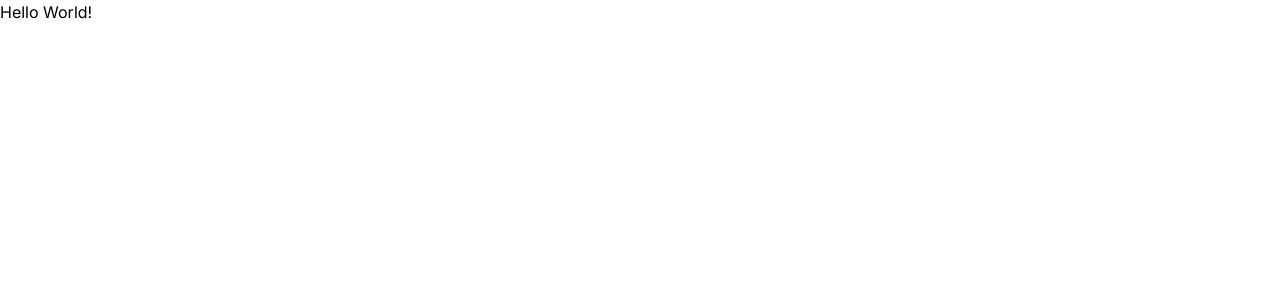
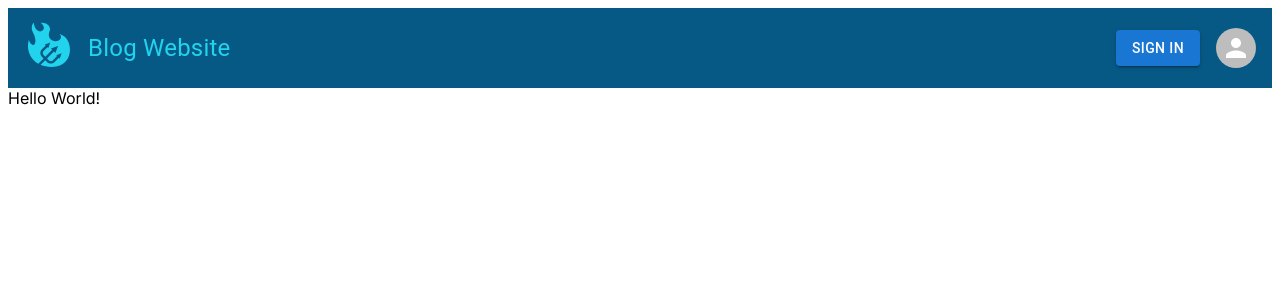
Before and after one commit to jramos5883/fullstack-blog-website, a Next.js app in the folder fsbw-app/: page / in a window 1280 px wide. Shown: the top 300 px of the page. Built offline with nearby package versions, Linux system fonts and the light colour scheme.

Commit message:
Finished Navbar

```diff
--- a/fsbw-app/app/layout.js
+++ b/fsbw-app/app/layout.js
@@ -1,17 +1,21 @@
 import "./globals.css";
+import Navbar from "./navbar";
 import { Inter } from "next/font/google";
 
 const inter = Inter({ subsets: ["latin"] });
 
 export const metadata = {
-  title: "{Object}",
+  title: "{My Blog Website}",
   description: "Full Stack Blog Website",
 };
 
 export default function RootLayout({ children }) {
   return (
     <html lang="en">
-      <body className={inter.className}>{children}</body>
+      <body id="root" className={inter.className}>
+        <Navbar />
+        {children}
+      </body>
     </html>
   );
 }
--- /dev/null
+++ b/fsbw-app/app/navbar.jsx
@@ -0,0 +1,41 @@
+import Link from "next/link";
+import Image from "next/image";
+import { Button } from "@mui/material";
+import { GiFlamingTrident } from "react-icons/gi";
+import { Typography } from "@mui/material/";
+import Avatar from "@mui/material/Avatar";
+
+export default function Navbar() {
+  "https://static.vecteezy.com/system/resources/thumbnails/003/337/584/small/default-avatar-photo-placeholder-profile-icon-vector.jpg";
+  return (
+    <nav className="flex flex-row items-center justify-between h-20 bg-sky-800">
+      <div className="flex flex-row items-center">
+        <div className="flex flex-row items-center pl-4">
+          <Link className="" href="/">
+            <span className="text-5xl text-cyan-400">
+              <GiFlamingTrident />
+            </span>
+          </Link>
+          <Link className="no-underline" href="/">
+            <Typography className="text-2xl text-bold pl-4 text-cyan-400">
+              Blog Website
+            </Typography>
+          </Link>
+        </div>
+      </div>
+      <div className="flex flex-row items-center pr-4">
+        <Button className="mr-4" variant="contained">
+          SIGN IN
+        </Button>
+        {/* <Image
+          className="rounded-full"
+          src={USER_IMAGE}
+          width={60}
+          height={60}
+          alt=""
+        /> */}
+        <Avatar alt="J User Avatar" src="" />
+      </div>
+    </nav>
+  );
+}
--- a/fsbw-app/next.config.js
+++ b/fsbw-app/next.config.js
@@ -1,4 +1,8 @@
 /** @type {import('next').NextConfig} */
-const nextConfig = {}
+const nextConfig = {
+  images: {
+    domains: ["static.vecteezy.com"],
+  },
+};
 
-module.exports = nextConfig
+module.exports = nextConfig;
--- a/fsbw-app/tailwind.config.js
+++ b/fsbw-app/tailwind.config.js
@@ -1,12 +1,27 @@
 /** @type {import('tailwindcss').Config} */
 module.exports = {
+  important: "#root",
+  corePlugins: {
+    preflight: false,
+  },
   content: [
     "./pages/**/*.{js,ts,jsx,tsx,mdx}",
     "./components/**/*.{js,ts,jsx,tsx,mdx}",
     "./app/**/*.{js,ts,jsx,tsx,mdx}",
   ],
   theme: {
-    extend: {},
+    extend: {
+      screens: {
+        // Custom Break Points
+        cellsm: "360px",
+        celllg: "412px",
+        tablet: "768px",
+        lapsm: "1024px",
+        laplg: "1366px",
+        desksm: "1920px",
+        desklg: "2560px",
+      },
+    },
   },
   plugins: [],
 };
```
Also changed, not shown: fsbw-app/package.json (+8 -4 lines), 1 other file (tests, documents, lock files or other folders).
